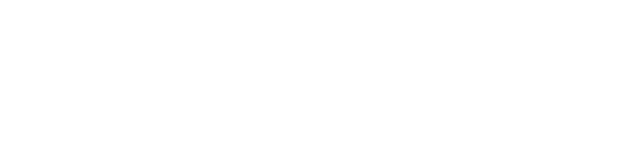
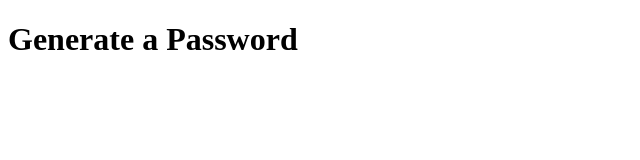
Before and after one commit to SIN88/password-generator-03, a plain HTML site: page index.html in a window 1280 px wide. Shown: the whole page, without its empty margins (0-640 px from the left). Drawn offline with Linux system fonts and the light colour scheme.

Commit message:
added a header and a h1 tag with the label Generate a password

```diff
--- a/index.html
+++ b/index.html
@@ -7,6 +7,9 @@
     <title>Password Generator</title>
 </head>
 <body>
+    <header>
+        <h1>Generate a Password</h1>
+    </header>
 
 
     <script src="script.js"></script>
```
